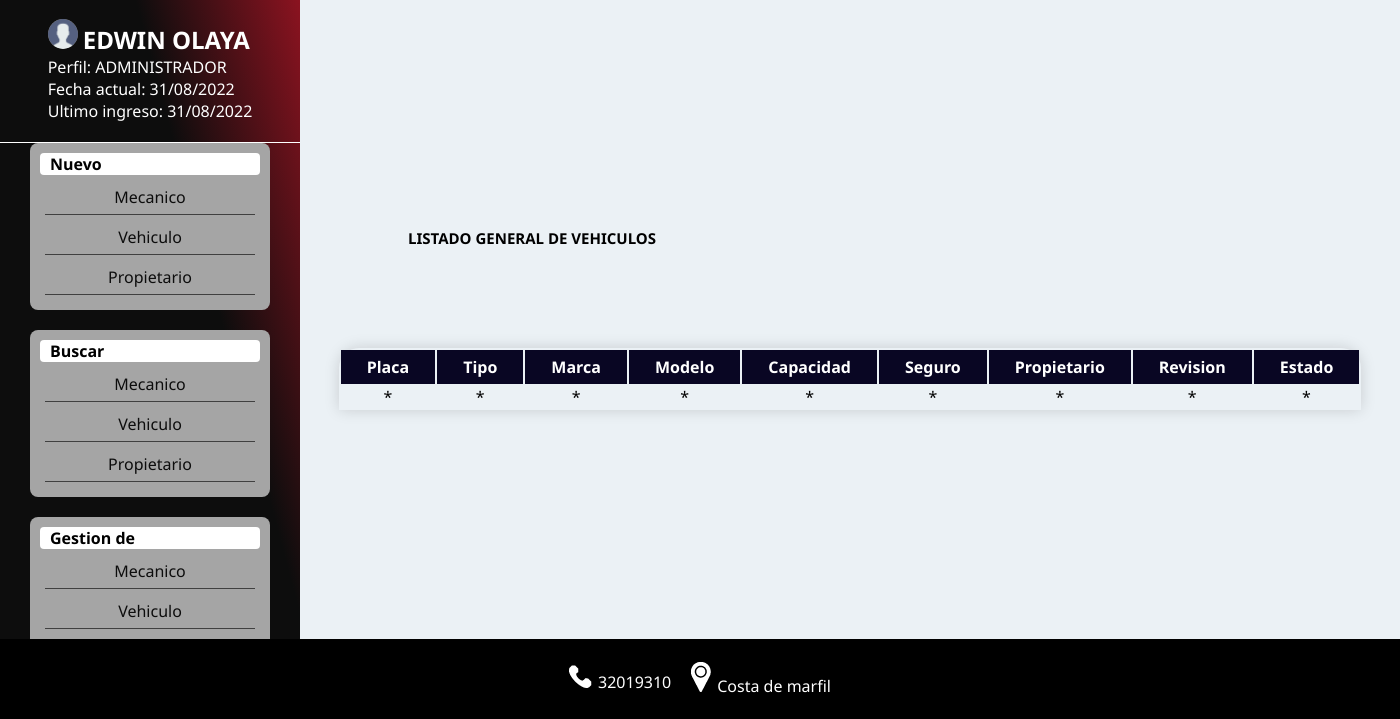
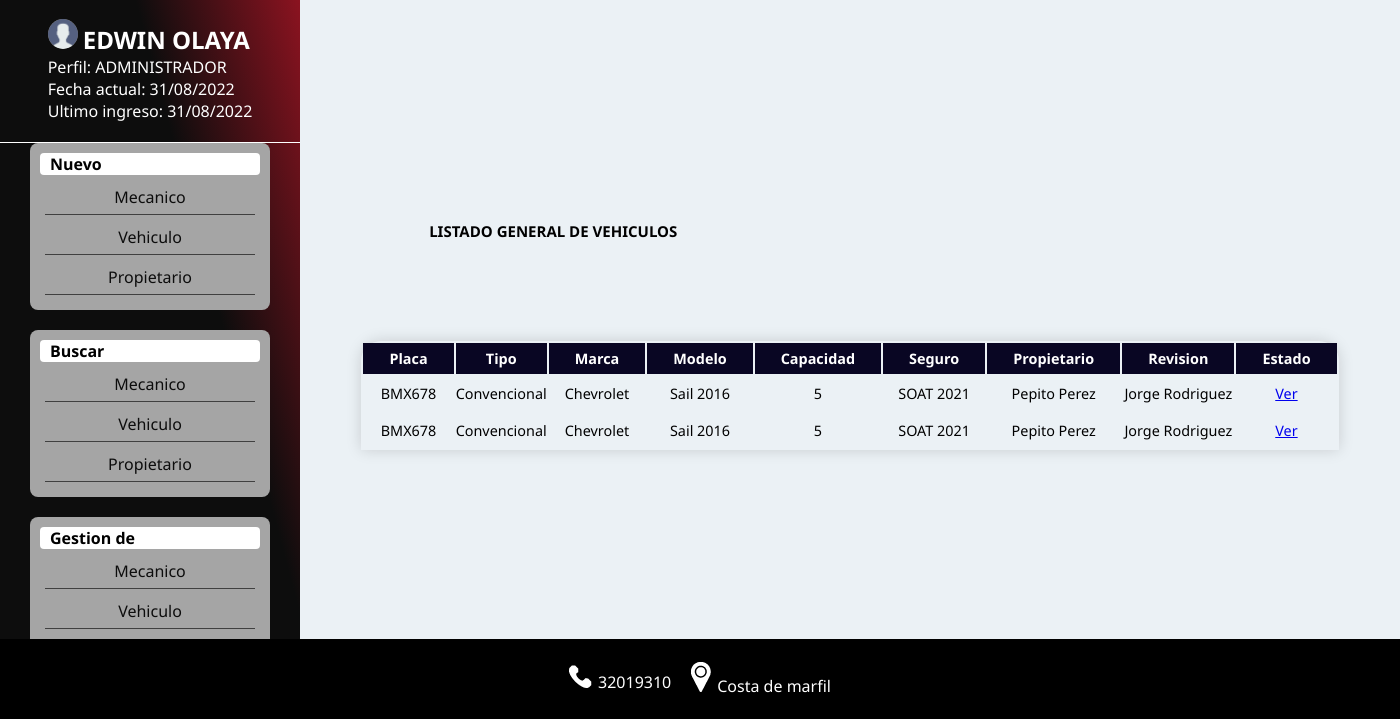
Before and after one commit to sedangroup/taller-confiable, an ASP.NET Core app: page /Auxiliar/ListarVehiculo in a window 1400 px wide. Shown: the part 121-840 px from the top of the page. Run offline with ASP.NET Core 8, Linux system fonts and the light colour scheme.

Commit message:
Vista Listar Vehiculo

```diff
--- a/proyecto-taller-alto-nivel/proyecto-taller-alto-nivel/Views/Auxiliar/ListarVehiculo.cshtml
+++ b/proyecto-taller-alto-nivel/proyecto-taller-alto-nivel/Views/Auxiliar/ListarVehiculo.cshtml
@@ -24,15 +24,28 @@
         </thead>
         <tbody>
             <tr>
-                <td>*</td>
-                <td>*</td>
-                <td>*</td>
-                <td>*</td>
-                <td>*</td>
-                <td>*</td>
-                <td>*</td>
-                <td>*</td>
-                <td>*</td>
+                <td>BMX678</td>
+                <td>Convencional</td>
+                <td>Chevrolet</td>
+                <td>Sail 2016</td>
+                <td>5</td>
+                <td>SOAT 2021</td>
+                <td>Pepito Perez</td>
+                <td>Jorge Rodriguez</td>
+                <td><a href="#">Ver</a></td>
+            </tr>
+        </tbody>
+        <tbody>
+            <tr>
+                <td>BMX678</td>
+                <td>Convencional</td>
+                <td>Chevrolet</td>
+                <td>Sail 2016</td>
+                <td>5</td>
+                <td>SOAT 2021</td>
+                <td>Pepito Perez</td>
+                <td>Jorge Rodriguez</td>
+                <td><a href="#">Ver</a></td>
             </tr>
         </tbody>
 
--- a/proyecto-taller-alto-nivel/proyecto-taller-alto-nivel/wwwroot/css/auxiliar/ListarVehiculos.css
+++ b/proyecto-taller-alto-nivel/proyecto-taller-alto-nivel/wwwroot/css/auxiliar/ListarVehiculos.css
@@ -1,15 +1,16 @@
 .TituloListarVehiculos {
     font-size: 15px;
-    margin-right: 60%;
+    margin-right: 56%;
     min-height: 10%;
 }
 
 .listaVehiculos {
+    height:80%;
     border-collapse: separate;
+    margin-top: 60px;
     border-top-left-radius: 20px;
     border-top-right-radius: 20px;
-    margin-top: 60px;
-    font-size: 1em;
+    font-size: 90%;
     font-family: sans-serif;
     min-width: 450px;
     box-shadow: 0 0 15px rgba(0, 0, 0, 0.15);
@@ -19,6 +20,7 @@
     background-color: #090623;
     color: #ffffff;
     text-align: center;
+
 }
 
 
```
Also changed, not shown: proyecto-taller-alto-nivel/proyecto-taller-alto-nivel/wwwroot/css/auxiliar/EditarVehiculo.css (+59 -82 lines), 2 other files.
